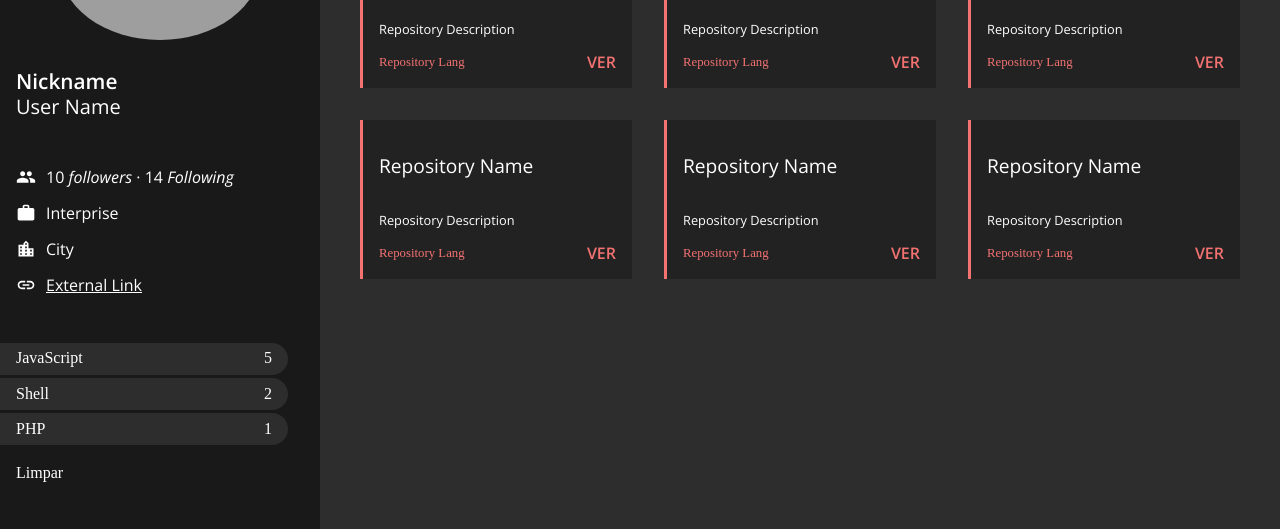
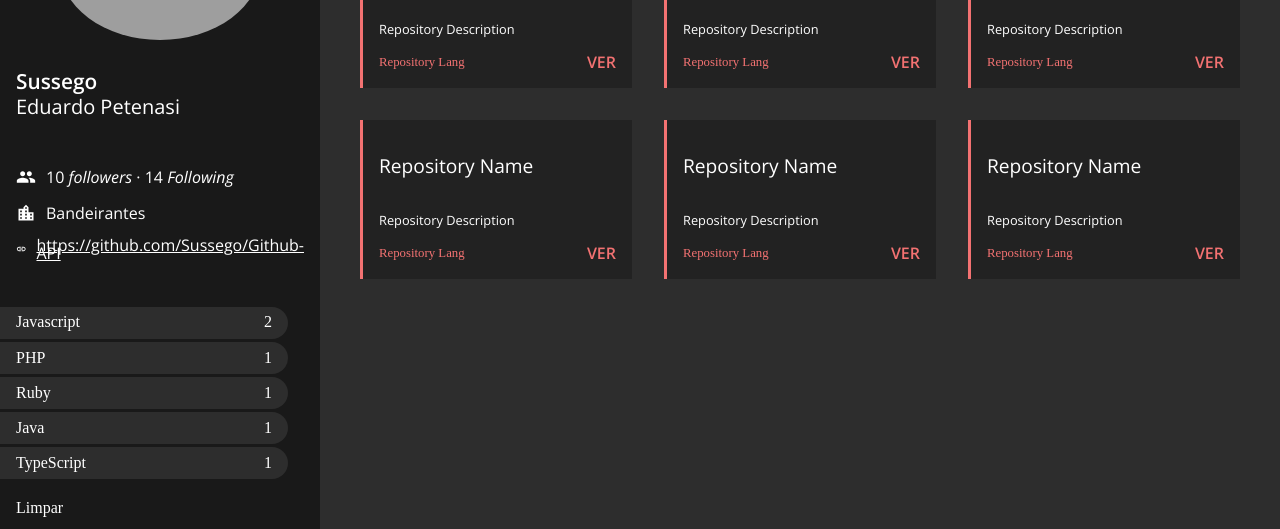
Before and after one commit to Sussego/Github-API, a React (Create React App) app: page /repositories in a window 1280 px wide. Shown: the part 143-672 px from the top of the page. Built offline with nearby package versions, Linux system fonts and the light colour scheme; no server answers; grey boxes are pictures that could not be loaded.

Commit message:
Profile's filters names, count and colours from predefined data

```diff
--- a/src/pages/RepositoriesPage/Filter/index.jsx
+++ b/src/pages/RepositoriesPage/Filter/index.jsx
@@ -1,15 +1,11 @@
 import React from "react";
+import PropTypes from "prop-types";
+
 import { Container, Selector, Cleaner } from './styles'
 
-export default function Filter(){
-    const langs = [
-        {name:'JavaScript', count: 5, color: '#f1c40f'},
-        {name:'Shell', count: 2, color: '#95a5a6'},
-        {name:'PHP', count: 1, color: '#3498db'},
+export default function Filter({ languages }){
 
-    ];
-
-    const selectors = langs.map(({name, count, color})=> (
+    const selectors = languages.map(({name, count, color})=> (
         <Selector key={name.toLowerCase()} color={color}>
             <span>{name}</span>
             <span>{count}</span>
@@ -22,4 +18,14 @@
             <Cleaner>Limpar</Cleaner>
         </Container>
     );
-}
+};
+
+Filter.propTypes = {
+    languages: PropTypes.arrayOf(
+        PropTypes.shape({
+            name: PropTypes.string.isRequired,
+            count: PropTypes.number.isRequired,
+            color: PropTypes.string,
+        }).isRequired
+    ).isRequired,
+};
--- a/src/pages/RepositoriesPage/Profile/index.jsx
+++ b/src/pages/RepositoriesPage/Profile/index.jsx
@@ -1,36 +1,54 @@
 import React from "react";
+import PropTypes from "prop-types";
+
 import { MdGroup, MdLocationCity, MdWork, MdLink } from "react-icons/md";
 
 import {Container, Header, Avatar, Login, Name, Inner, Data } from './styles'
 
-function Profile (){
+function Profile ({ user }){
     return(
         <Container>
             <Header>
-                <Avatar src="https://avatars.githubusercontent.com/u/51163873?v=4"/>
-                <Login>Nickname</Login>
-                <Name>User Name</Name>
+                <Avatar src={user.avatar_url}/>
+                <Login>{user.login}</Login>
+                <Name>{user.name}</Name>
             </Header>
             <Inner>
                 <Data>
                     <MdGroup size={20}/>
-                    10&nbsp;<i>followers</i>&nbsp;&middot;&nbsp;14&nbsp;<i>Following</i>
+                    {user.followers}&nbsp;<i>followers</i>&nbsp;&middot;&nbsp;{user.following}&nbsp;<i>Following</i>
                 </Data>
-                <Data>
+
+                {user.company && (<Data>
                     <MdWork size={20}/>
-                    Interprise
-                    </Data>
-                <Data>
+                    {user.company}
+                    </Data>)}
+
+                {user.location &&(<Data>
                     <MdLocationCity size={20}/>
-                    City
-                </Data>
-                <Data>
+                    {user.location}
+                </Data>)}
+
+                {user.blog &&(<Data>
                     <MdLink size={20}/>
-                    <a href ="https://github.com/Sussego">External Link</a>
-                </Data>
+                    <a href ={`\\${user.blog}`}>{user.blog}</a>
+                </Data>)}
             </Inner>
         </Container>
     );
 }
 
+Profile.propTypes = {
+    user: PropTypes.shape({
+        login: PropTypes.string.isRequired,
+        name: PropTypes.string.isRequired,
+        avatar_url: PropTypes.string.isRequired,
+        followers: PropTypes.number.isRequired,
+        following: PropTypes.number.isRequired,
+        company: PropTypes.string,
+        blog: PropTypes.string,
+        location: PropTypes.string,
+    }).isRequired,
+};
+
 export default Profile;
--- a/src/pages/RepositoriesPage/index.jsx
+++ b/src/pages/RepositoriesPage/index.jsx
@@ -2,14 +2,73 @@
 import Profile from './Profile';
 import Filter from './Filter';
 import Repositories from './Repositories';
+
 import {Container, Sidebar, Main} from "./styles";
+import { getLangsFrom } from '../../services/api';
 
-function RepositoriesPage() {
+export default function RepositoriesPage() {
+    const user = {
+        login: 'Sussego',
+        name: 'Eduardo Petenasi',
+        avatar_url: "https://avatars.githubusercontent.com/u/51163873?v=4",
+        followers: 10,
+        following: 14,
+        company: null,
+        blog: "https://github.com/Sussego/Github-API",
+        location: 'Bandeirantes',
+    };
+
+    const repositories = [
+        {
+            name: 'Repo 1',
+            description: 'Description',
+            html_url: 'https://github.com/Sussego/Github-API',
+            language: 'Javascript'
+        },
+
+        {
+            name: 'Repo 2',
+            description: 'Description',
+            html_url: 'https://github.com/Sussego/Github-API',
+            language: 'Javascript'
+        },
+
+        {
+            name: 'Repo 3',
+            description: 'Description',
+            html_url: 'https://github.com/Sussego/Github-API',
+            language: 'PHP'
+        },
+
+        {
+            name: 'Repo 4',
+            description: 'Description',
+            html_url: 'https://github.com/Sussego/Github-API',
+            language: 'Ruby'
+        },
+
+        {
+            name: 'Repo 5',
+            description: 'Description',
+            html_url: 'https://github.com/Sussego/Github-API',
+            language: 'Java'
+        },
+
+        {
+            name: 'Repo 6',
+            description: 'Description',
+            html_url: 'https://github.com/Sussego/Github-API',
+            language: 'TypeScript'
+        },
+    ];
+
+    const languages = getLangsFrom(repositories);
+
     return(
         <Container>
             <Sidebar>
-                <Profile/>
-                <Filter/>
+                <Profile user={user}/>
+                <Filter languages={languages}/>
             </Sidebar>
             <Main>
                 <Repositories/>
@@ -17,5 +76,3 @@
         </Container>
     );
 }
-
-export default RepositoriesPage;
--- a/src/services/api.js
+++ b/src/services/api.js
@@ -1,7 +1,29 @@
 import axios from "axios";
+import { langColors } from './config';
 
 const api = axios.create({
   baseURL: process.env.REACT_APP_API_BASE_URL,
 });
 
 export default api;
+
+export const getLangsFrom = (repositories) => {
+  let stats = repositories
+        .map((repository) => repository.language)
+        .reduce((data, language) => ({
+            ...data,
+            [language]: (data[language] || 0) + 1,
+        }),
+        []
+    );
+
+    delete stats.null;
+
+    stats = Object.keys(stats).map((language) => ({
+            name: language,
+            count: stats[language],
+            color: langColors[language.toLowerCase()],
+        })).sort((a, b) => b.count - a.count);
+
+  return stats;
+}
--- /dev/null
+++ b/src/services/config.js
@@ -0,0 +1,16 @@
+export const langColors = {
+    javascript: '#f1c40f',
+    java: '#E14A3A',
+    typescript: '#2980b9',
+    python: '#2ecc71',
+    html: '#e67e22',
+    css: '#9b59b6',
+    scss: '#9b59b6',
+    vue: '#1abc9c',
+    php: '#3498db',
+    go: '#72aed8',
+    ruby: '#E16064',
+    c: '#16a085',
+    'c#': '#27ae60',
+    'c++': '#7f8c8d',
+};
```
